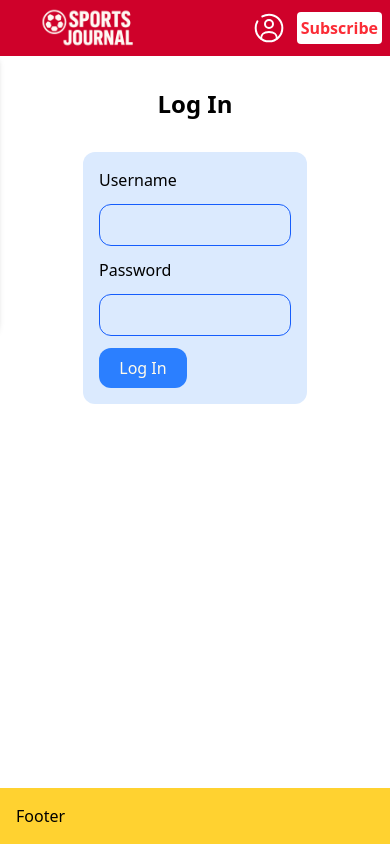
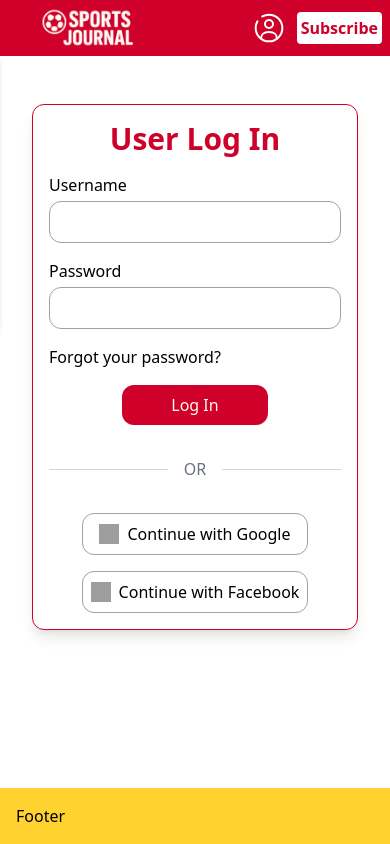
Before and after one commit to Rubenbot07/My-sports-journal, a React (Vite) app: page /login in a window 390 px wide. Built offline with nearby package versions, Linux system fonts and the light colour scheme; grey boxes are pictures that could not be loaded.

Commit message:
refactor Nav component for consistent styling; enhance Category and Login pages with improved layout and user experience

```diff
--- a/src/components/Nav.jsx
+++ b/src/components/Nav.jsx
@@ -79,7 +79,7 @@ export const Nav = () => {
                                         <LogInSVG />
                                     </NavLink>
                                 </li>
-                                <li className="bg-white p-1 text-red-500 rounded-sm hover:bg-red-500 hover:text-white">
+                                <li className="bg-white p-1 cursor-pointer text-primary rounded-sm hover:bg-primary hover:text-white">
                                     Subscribe
                                 </li>
                             </ul>
@@ -88,24 +88,24 @@ export const Nav = () => {
                 </li>
             </ul>
             <ul className={`z-50 gap-8 p-4 w-1/2 rounded-br-2xl absolute top-14 ${isMenuOpen ? 'flex transition-transform duration-300 ease-in translate-x-0' : 'flex transition-transform -translate-x-full duration-300 ease-in'} md:relative md:top-0 md:flex flex-col md:translate-x-0 md:flex-row md:items-center bg-white shadow-md font-semibold md:gap-4 md:w-full md:rounded-b-none`}>
-                <li className="hover:text-red-500">
-                    <NavLink to="/" className={({ isActive }) => isActive ? 'border-b-2 border-red-500' : ''}>Home</NavLink>
+                <li className="hover:text-primary">
+                    <NavLink to="/" className={({ isActive }) => isActive ? 'border-b-2 border-primary' : ''}>Home</NavLink>
                 </li>
-                <li className="hover:text-red-500">
-                    <NavLink to="/about" className={({ isActive }) => isActive ? 'border-b-2 border-red-500' : ''}>About</NavLink>
+                <li className="hover:text-primary">
+                    <NavLink to="/about" className={({ isActive }) => isActive ? 'border-b-2 border-primary' : ''}>About</NavLink>
                 </li>
-                <li className="hover:text-red-500">
-                    <NavLink to="/most-popular" className={({ isActive }) => isActive ? 'border-b-2 border-red-500' : ''}>Most Popular</NavLink>
+                <li className="hover:text-primary">
+                    <NavLink to="/most-popular" className={({ isActive }) => isActive ? 'border-b-2 border-primary' : ''}>Most Popular</NavLink>
                 </li>
                 {
                     auth.user && (
-                        <li className="hover:text-red-500">
-                            <NavLink to={`/profile/${auth.user}`} className={({ isActive }) => isActive ? 'border-b-2 border-red-500' : ''}>Profile</NavLink>
+                        <li className="hover:text-primary">
+                            <NavLink to={`/profile/${auth.user}`} className={({ isActive }) => isActive ? 'border-b-2 border-primary' : ''}>Profile</NavLink>
                         </li>
                     )
                 }
-                <li className="hover:text-red-500">
-                    <NavLink to="/favorites" className={({ isActive }) => isActive ? 'border-b-2 border-red-500' : ''}>Favorites</NavLink>
+                <li className="hover:text-primary">
+                    <NavLink to="/favorites" className={({ isActive }) => isActive ? 'border-b-2 border-primary' : ''}>Favorites</NavLink>
                 </li>
                 <li ref={categoriesRef} className="relative">
                     <button className="flex items-center cursor-pointer" onClick={() => setIsCategoriesOpen(!isCategoriesOpen)}>
@@ -114,7 +114,7 @@ export const Nav = () => {
                             <ChevronSVG />
                         </span>
                     </button>
-                        <ul className={`${isCategoriesOpen ? 'flex' : 'hidden' } flex-col  gap-4 md:absolute p-2 md:flex-row md:bg-gray-10000 md:top-10 md:shadow-md md:rounded-b-md md:gap-8`}>
+                        <ul className={`${isCategoriesOpen ? 'flex' : 'hidden' } flex-col  gap-4 md:absolute p-2 md:flex-row md:bg-gray-10000 md:top-10 md:shadow-md md:rounded-b-md md:gap-8 bg-white`}>
                             <li className="border-b-1 border-gray-800 md:border-none">
                                 <NavLink to="/category/soccer">Soccer</NavLink>
                             </li>
--- a/src/context/UserContext.jsx
+++ b/src/context/UserContext.jsx
@@ -21,6 +21,7 @@ export const UserProvider = ({ children }) => {
 
         if (!user || !userDataPassword) {
             setWrongUser(true)
+            console.log('Wrong username or password')
             return
         }
 
--- a/src/pages/Category/index.jsx
+++ b/src/pages/Category/index.jsx
@@ -1,4 +1,4 @@
-import { useParams } from "react-router-dom"
+import { useParams, Link } from "react-router-dom"
 import { useAuth } from "../../context/UserContext"
 import { ArticleOfCategories } from "../../components/ArticleOfCategories";
 export const Category = () => {
@@ -12,7 +12,8 @@ export const Category = () => {
                 className={`relative font-bold text-4xl text-white col-span-1 2sm:col-span-2 md:col-span-1 lg:col-span-2 h-20 flex items-center justify-center bg-[url("https://t3.ftcdn.net/jpg/02/71/29/58/360_F_271295864_yiioni2LZXAkdVUs1EP6GdR680QR7iKv.jpg")] bg-cover bg-center`}>
                 {categoryTitle}
             </h1>
-            <article className="col-span-1 2sm:col-span-2 md:col-span-1 lg:col-span-2 flex flex-col md:flex-row  bg-gray-300 p-4 rounded-lg shadow-md text-start gap-4">
+            <Link to={`/articles/${categoryArticles[0].id}`} className="col-span-1 2sm:col-span-2 md:col-span-1 lg:col-span-2">
+                <article className="flex flex-col md:flex-row  bg-gray-300 p-4 rounded-lg shadow-md text-start gap-4">
                     <picture className="rounded-lg overflow-hidden md:w-2/3 lg:w-1/2 max-h-96">
                         <img className="w-full h-full object-cover object-top" src={categoryArticles[0].image} alt={categoryArticles[0].title} />
                     </picture>
@@ -22,6 +23,7 @@ export const Category = () => {
                         <p className="md:text-lg lg:text-xl">{categoryArticles[0].content.split(' ').slice(0, 30).join(' ')}...</p>
                     </div>
                 </article>
+            </Link>
             {
                 categoryArticles.splice(1).map(article => (
                     <ArticleOfCategories key={article.id} article={article} />
--- a/src/pages/LogIn/index.jsx
+++ b/src/pages/LogIn/index.jsx
@@ -11,12 +11,15 @@ export const Login = () => {
     }
 
     return (
-        <section className="flex flex-col gap-8">
-            <h1  className="text-2xl font-bold">Log In</h1>
+        <section className="flex flex-col gap-8 max-w-[1500px] mx-auto w-full p-4 flex-1">
+            <div className="flex flex-col items-center relative rounded-xl w-full md:bg-[url('https://imgs.elpais.com.uy/dims4/default/886e19b/2147483647/strip/true/crop/775x533+12+0/resize/1440x990!/quality/90/?url=https%3A%2F%2Fel-pais-uruguay-production-web.s3.us-east-1.amazonaws.com%2Fbrightspot%2Fuploads%2F2019%2F02%2F16%2F5c687fc0a5be4.jpeg')] bg-cover bg-center md:max-h-96">
+                <span className="hidden md:block bg-primary/50 rounded-xl z-10 absolute w-full h-auto top-0 left-0 right-0 bottom-0"></span>
                 <form
-                className="flex flex-col gap-3 w-3/6 min-w-56 mx-auto bg-blue-100 p-4 rounded-xl"
+                    className="border-primary z-10 relative md:translate-y-1/5 flex flex-col gap-4 w-full min-w-80  md:w-lg bg-white border-1 md:border-gray-300 shadow-lg p-4 rounded-xl"
                     onSubmit={(e) => loginUser(e)}
                 >
+                    <h1  className="text-3xl font-bold text-primary">User Log In</h1>
+                    <div className="flex flex-col gap-1">
                         <label
                             className="self-start"
                             htmlFor="username"
@@ -25,11 +28,13 @@ export const Login = () => {
                         </label>
                         <input
                             required
-                    className="border border-blue-600 rounded-xl p-2"
+                            className="border border-gray-400 rounded-xl p-2"
                             type="text"
                             id="username"
                             onChange={(e) => setUsername(e.target.value)}
                         />
+                    </div>
+                    <div className="flex flex-col gap-1">
                         <label
                             className="self-start"
                             htmlFor="password"
@@ -37,22 +42,43 @@ export const Login = () => {
                             Password
                         </label>
                         <input
-                    className="border border-blue-600 rounded-xl p-2"
+                            className="border border-gray-400 rounded-xl p-2"
                             required
                             type="password"
                             id="password"
                             onChange={(e) => setPassword(e.target.value)}/>
+                    </div>
+                    <span className="self-start">Forgot your password?</span>
+                    {auth.wrongUser &&
+                        <p className="text-red-500 bg-red-200 rounded-xl p-2">Wrong user or password</p>
+                    }
                     <button
-                    className="bg-blue-500 rounded-xl text-amber-50 w-22 p-2"
+                        className="bg-primary cursor-pointer rounded-xl text-amber-50 w-1/2 p-2 mx-auto"
                         type="submit"
                     >
                         Log In
                     </button>
+                    {/* Divider with "OR" */}
+                    <div className="flex items-center gap-4 my-4">
+                        <hr className="flex-grow border-t border-gray-300" />
+                        <span className="text-gray-500 font-medium">OR</span>
+                        <hr className="flex-grow border-t border-gray-300" />
+                    </div>
 
+                    {/* Social login buttons */}
+                    <div className="flex gap-4 mx-auto flex-col md:flex-row">
+                        <button className="flex items-center justify-center gap-2 cursor-pointer border border-gray-400 rounded-xl p-2">
+                            <img src="https://upload.wikimedia.org/wikipedia/commons/thumb/c/c1/Google_%22G%22_logo.svg/1200px-Google_%22G%22_logo.svg.png" alt="Google" className="w-5 h-5" />
+                            Continue with Google
+                        </button>
+                        <button className="flex items-center justify-center gap-2 cursor-pointer border border-gray-400 rounded-xl p-2">
+                            <img src="https://upload.wikimedia.org/wikipedia/commons/0/05/Facebook_Logo_%282019%29.png" alt="Facebook" className="w-5 h-5" />
+                            Continue with Facebook
+                        </button>
+                    </div>
                 </form>
-            {auth.wrongUser &&
-                <p className="text-red-500">Wrong user or password</p>
-            }
+            </div>
+
         </section>
     )
 }
```
Lines whose indentation alone changed are shown as unchanged.
